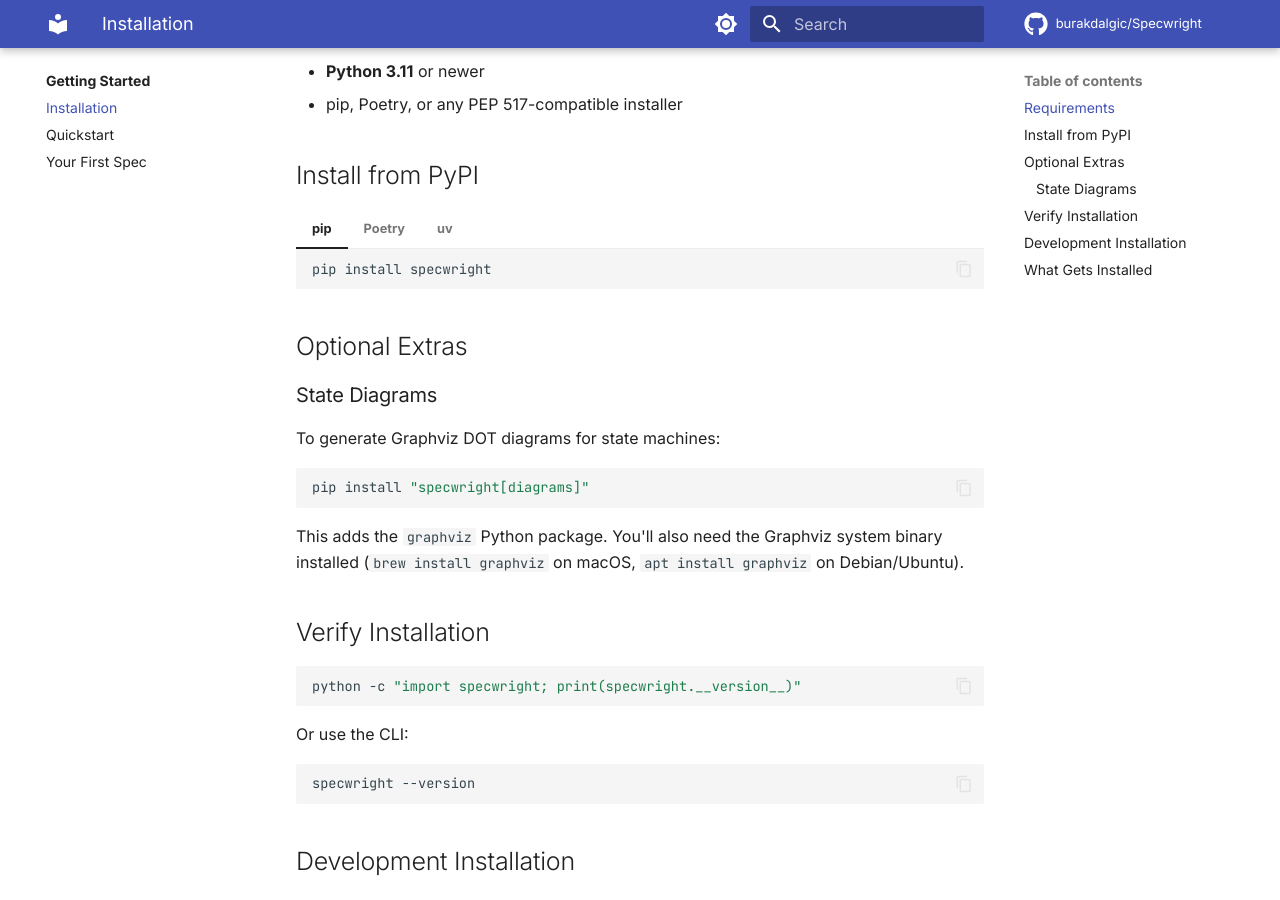
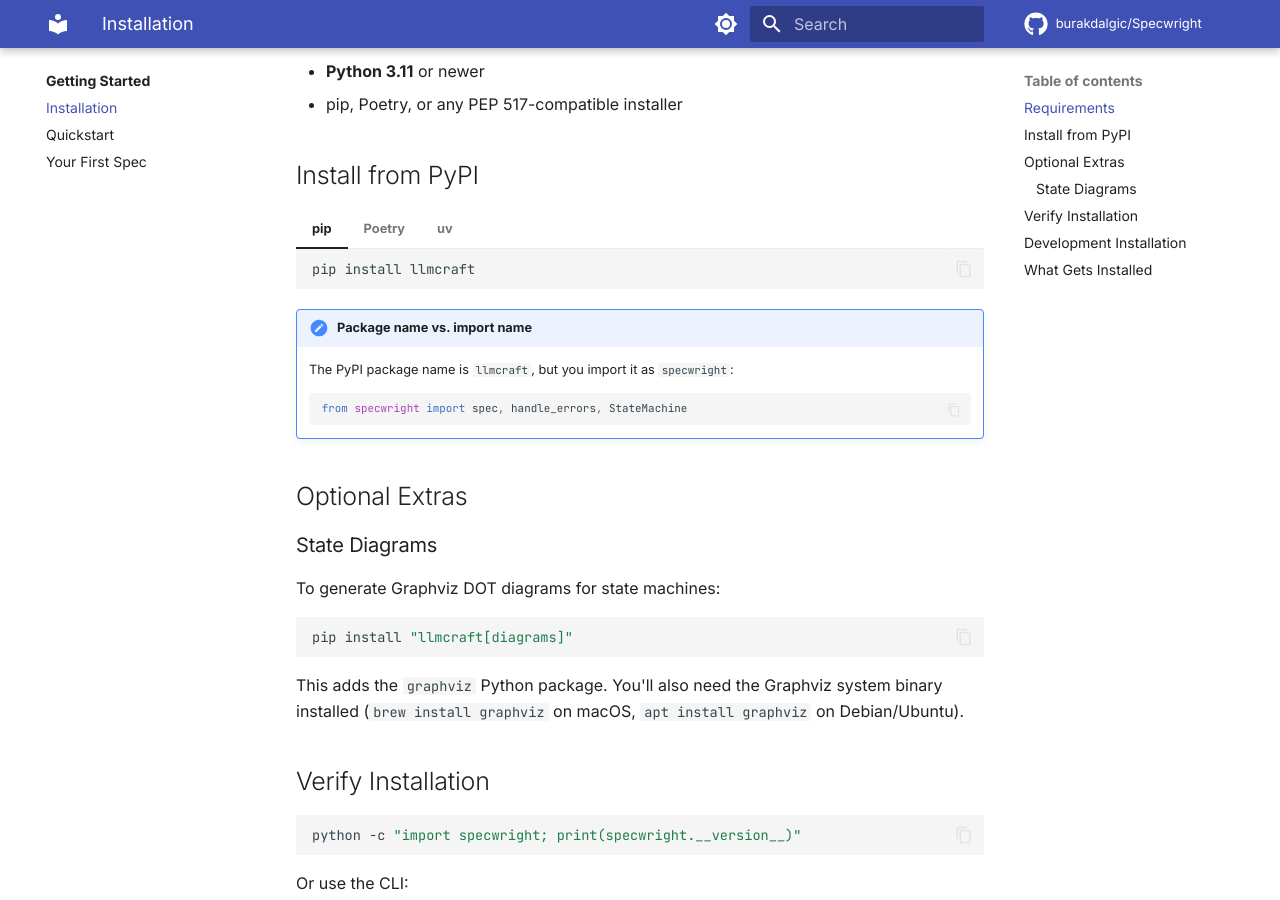
Before and after one commit to burakdalgic/Specwright, an MkDocs documentation site: the page built from docs/getting-started/installation.md, in a window 1280 px wide and 900 px high, scrolled down 220 px. Built offline with MkDocs 1.6.1 and Material for MkDocs 9.7.7, drawn with Linux system fonts in a browser that asks for light colours; comment, search, counter and statistics services are not loaded.

Commit message:
Package naming change: specwright v0.1.4

````diff
--- a/docs/getting-started/installation.md
+++ b/docs/getting-started/installation.md
@@ -10,19 +10,26 @@
 === "pip"
 
     ```bash
-    pip install specwright
+    pip install llmcraft
     ```
 
 === "Poetry"
 
     ```bash
-    poetry add specwright
+    poetry add llmcraft
     ```
 
 === "uv"
 
     ```bash
-    uv add specwright
+    uv add llmcraft
+    ```
+
+!!! note "Package name vs. import name"
+    The PyPI package name is `llmcraft`, but you import it as `specwright`:
+
+    ```python
+    from specwright import spec, handle_errors, StateMachine
     ```
 
 ## Optional Extras
@@ -32,7 +39,7 @@
 To generate Graphviz DOT diagrams for state machines:
 
 ```bash
-pip install "specwright[diagrams]"
+pip install "llmcraft[diagrams]"
 ```
 
 This adds the `graphviz` Python package. You'll also need the Graphviz system binary installed (`brew install graphviz` on macOS, `apt install graphviz` on Debian/Ubuntu).
````
Also changed, not shown: README.md (+11 -4 lines), docs/index.md (+4 -4 lines), pyproject.toml (+3 -6 lines).
